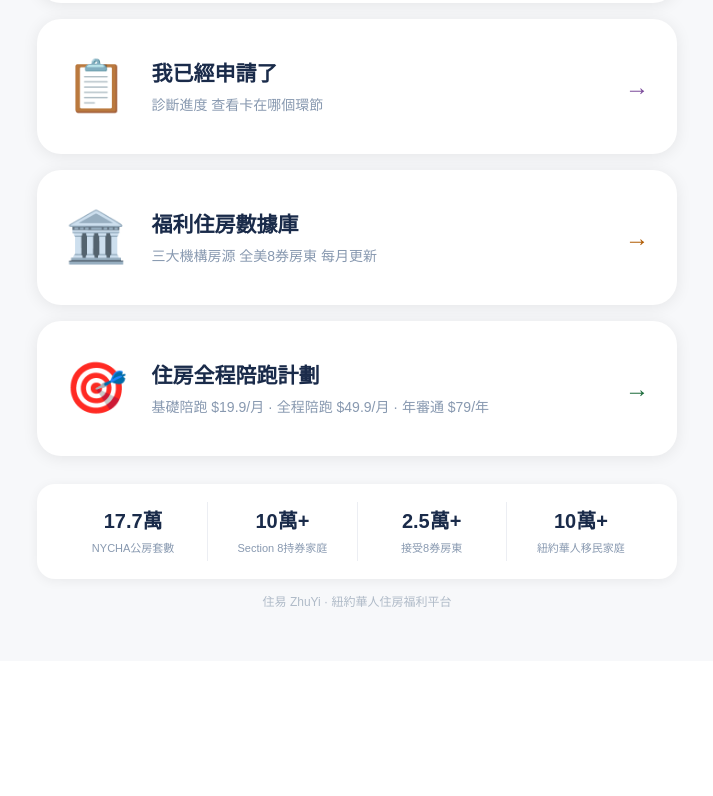
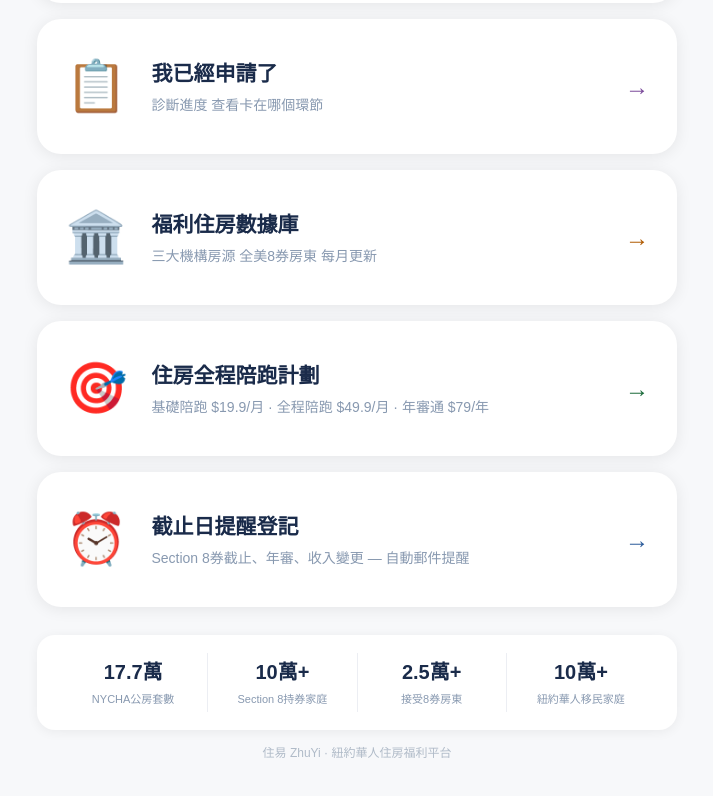
Before and after one commit to mtaiya2026jan-beep/zhuyi, a Next.js app: page / in a window 1280 px wide. Shown: the part 875-1671 px from the top of the page, without its empty margins (283-996 px from the left). Before the commit the page ends 1536 px from the top, so only its background shows below. Built offline with nearby package versions, Linux system fonts and the light colour scheme.

Commit message:
feat: 首頁加截止日提醒入口

```diff
--- a/src/app/page.tsx
+++ b/src/app/page.tsx
@@ -7,6 +7,7 @@ const CARDS=[
   {icon:"📋",title:"我已經申請了",sub:"診斷進度  查看卡在哪個環節",href:"/status",color:"#7A4A9A"},
   {icon:"🏛️",title:"福利住房數據庫",sub:"三大機構房源  全美8券房東  每月更新",href:"/database",color:"#B05A00"},
   {icon:"🎯",title:"住房全程陪跑計劃",sub:"基礎陪跑 $19.9/月 · 全程陪跑 $49.9/月 · 年審通 $79/年",href:"/pricing",color:"#1A6A3A"},
+  {icon:"⏰",title:"截止日提醒登記",sub:"Section 8券截止、年審、收入變更 — 自動郵件提醒",href:"/reminders",color:"#2A5A9A"},
 ];
 export default function Home(){
   const router=useRouter();
```
